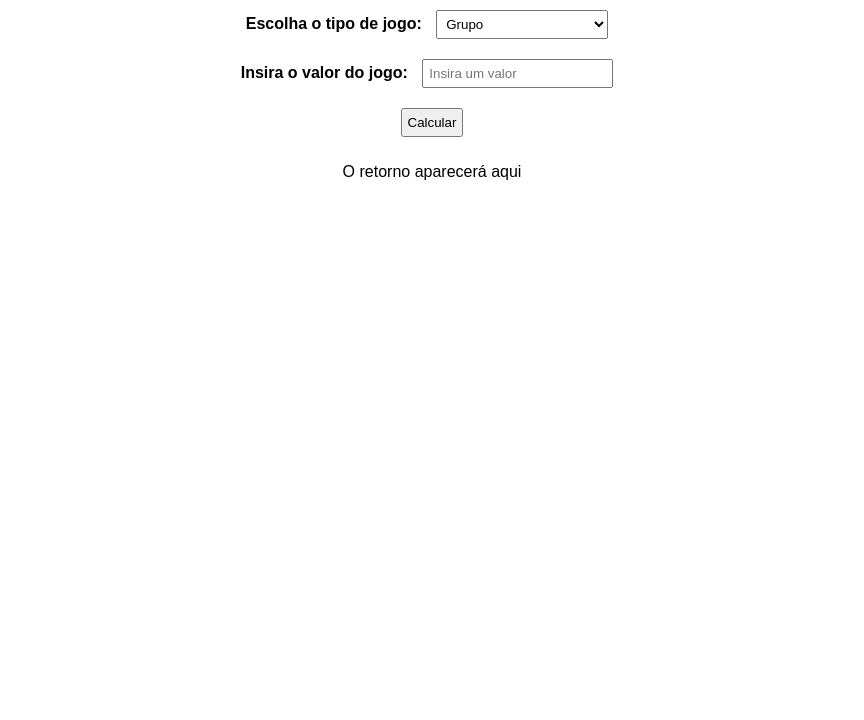
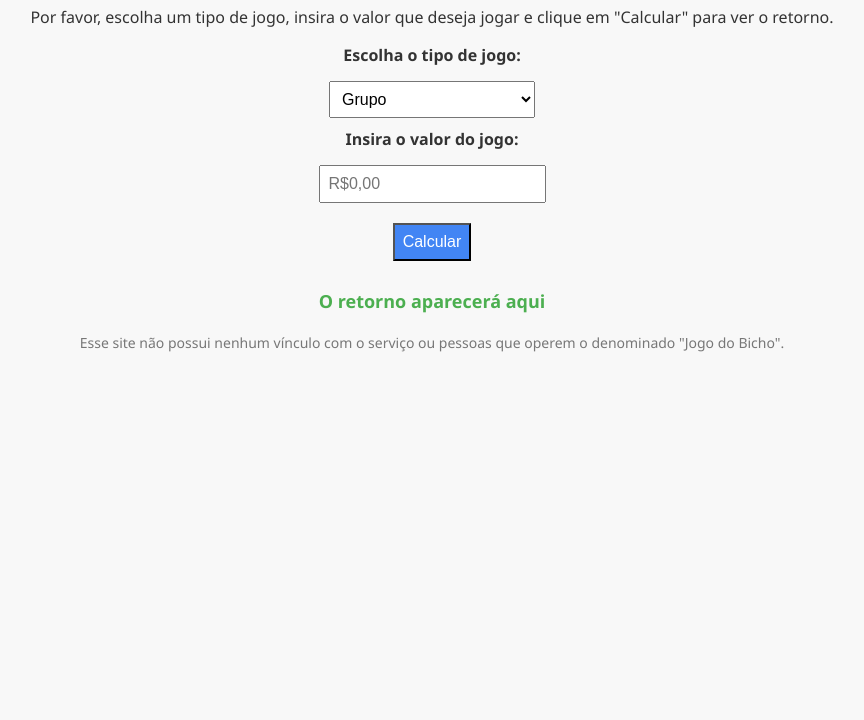
Before and after one commit to caiowbarros/Calculadora-Animal, a plain HTML site: page index.html in a window 1280 px wide. Shown: the part 80-800 px from the top of the page, without its empty margins (208-1072 px from the left). Drawn offline with Linux system fonts and the light colour scheme.

Commit message:
Melhorando css e adiconando funções para formatação dos valores como moeda (BRL)

```diff
--- a/css/style.css
+++ b/css/style.css
@@ -1,14 +1,45 @@
 body {
-    font-family: Arial, sans-serif;
+    font-family: 'Segoe UI', Tahoma, Geneva, Verdana, sans-serif;
+    background-color: #f8f8f8;
+    color: #333;
     text-align: center;
     margin: 20px;
 }
 
+h1 {
+    color: #4285f4;
+}
+
 label {
     font-weight: bold;
+    display: block;
+    margin-bottom: 5px;
 }
 
 select, input, button {
     margin: 10px;
-    padding: 5px;
+    padding: 8px;
+    font-size: 16px;
 }
+
+button {
+    background-color: #4285f4;
+    color: #fff;
+    cursor: pointer;
+}
+
+button:hover {
+    background-color: #357ae8;
+}
+
+#retorno {
+    font-size: 18px;
+    font-weight: bold;
+    color: #4caf50;
+}
+
+#disclaimer {
+    font-size: 14px;
+    color: #777;
+    margin-top: 20px;
+}
--- a/index.html
+++ b/index.html
@@ -10,6 +10,8 @@
 <body>
 
 <h1>Calculadora Animal</h1>
+
+<p>Por favor, escolha um tipo de jogo, insira o valor que deseja jogar e clique em "Calcular" para ver o retorno.</p>
 
 <label for="tipoJogo">Escolha o tipo de jogo:</label>
 <select id="tipoJogo">
@@ -27,7 +29,7 @@
 <br>
 
 <label for="valorJogo">Insira o valor do jogo:</label>
-<input type="number" id="valorJogo" min="1" placeholder="Insira um valor">
+<input type="text" id="valorJogo" placeholder="R$0,00" onblur="formatCurrency()">
 
 <br>
 
@@ -37,5 +39,7 @@
 
 <p id="retorno">O retorno aparecerá aqui</p>
 
+<p id="disclaimer">Esse site não possui nenhum vínculo com o serviço ou pessoas que operem o denominado "Jogo do Bicho".</p>
+
 </body>
 </html>
--- a/js/script.js
+++ b/js/script.js
@@ -3,7 +3,7 @@ function calculate() {
     const tipoJogo = document.getElementById("tipoJogo").value;
 
     // Valor do jogo
-    const valorJogo = parseFloat(document.getElementById("valorJogo").value);
+    const valorJogo = parseFloat(document.getElementById("valorJogo").value.replace(/[^\d,]/g, '').replace(',', '.'));
 
     // Verifica se o valor é positivo
     if (valorJogo < 0 || isNaN(valorJogo) || !isValidDecimal(valorJogo)) {
@@ -11,7 +11,7 @@ function calculate() {
         return;
     }
 
-    // Calcula o total do jogo
+    // Calcula o retorno do jogo
     let retorno;
     switch (tipoJogo) {
         case "grupo":
@@ -46,11 +46,34 @@ function calculate() {
     }
 
     // Mostra o retorno do jogo
-    retorno = retorno.toFixed(2).replace(".",",");
-    document.getElementById("retorno").innerText = `Retorno: R$ ${retorno}`;
+    document.getElementById("retorno").innerText = `Retorno: ${formatAsCurrency(retorno)}`;
 }
 
 function isValidDecimal(number) {
+    // Verifica se o valor do jogo possui no máximo duas casas decimais
     const decimalCount = (number.toString().split('.')[1] || []).length;
     return decimalCount <= 2;
 }
+
+function formatCurrency() {
+    // Valor do jogo
+    const inputElement = document.getElementById("valorJogo");
+    let value = inputElement.value;
+
+    // Se o valor inserido for vazio, o valor é setado como "0,00"
+    if (!value.trim()) {
+        inputElement.value = "R$0,00";
+        return;
+    }
+
+    // Remove os caracteres não numéricos (exceto vírgula para as casas decimais)
+    value = value.replace(/[^\d,]/g, '');
+
+    // Formata o valor como moeda
+    inputElement.value = formatAsCurrency(parseFloat(value.replace(',', '.')));
+}
+
+function formatAsCurrency(amount) {
+    // Formata um número como moeda (BRL)
+    return new Intl.NumberFormat('pt-BR', { style: 'currency', currency: 'BRL' }).format(amount);
+}
```
